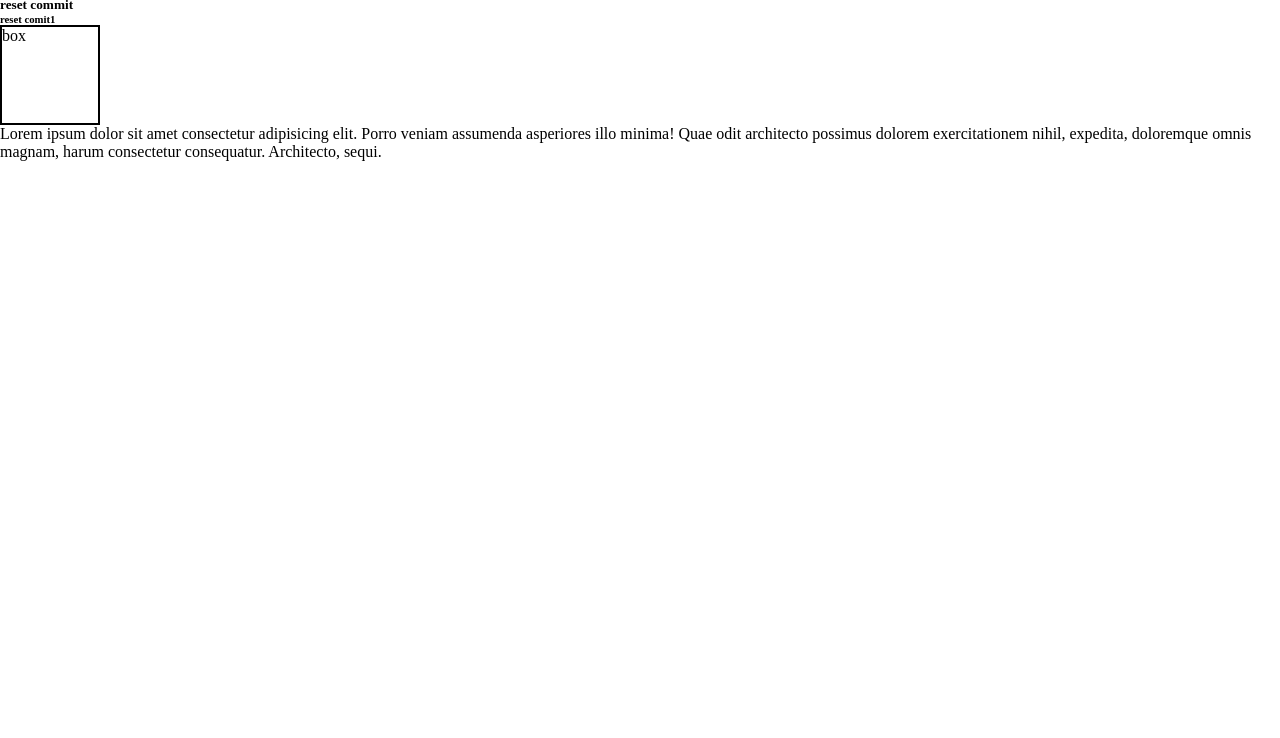
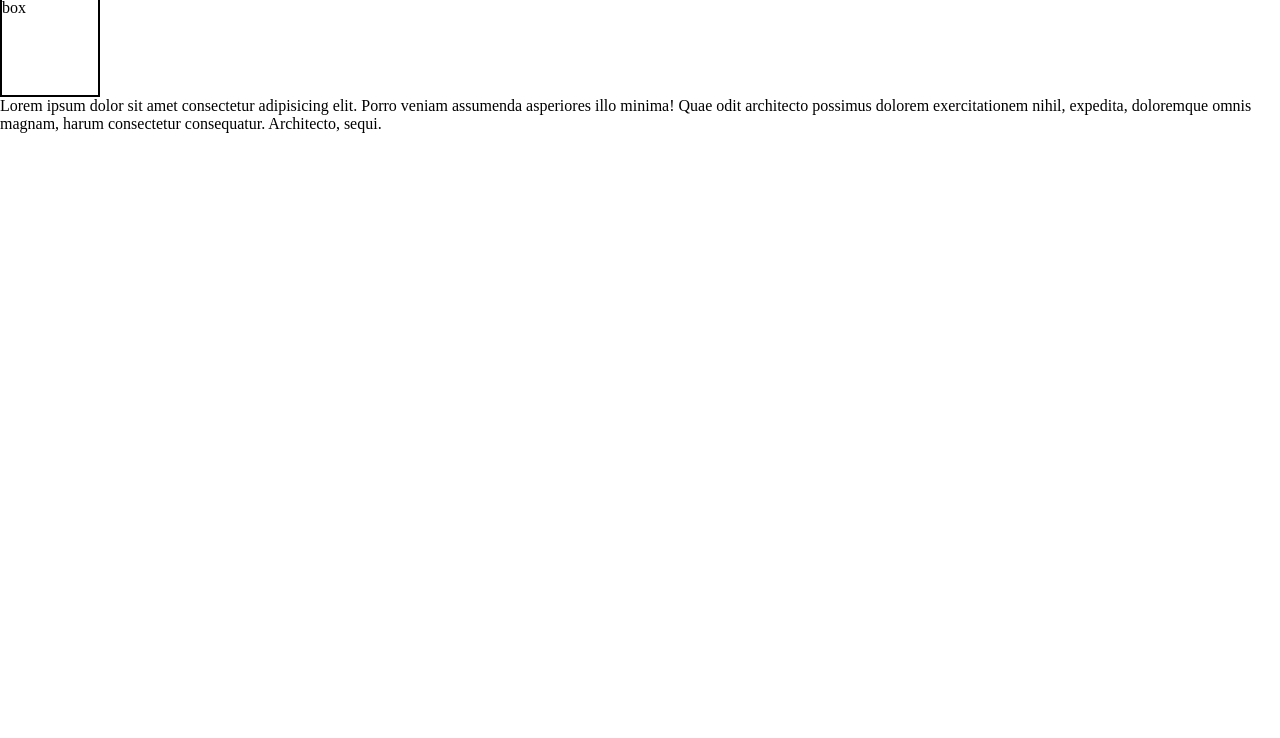
Before and after one commit to mukeshyadav024/learning-git-github, a plain HTML site: page index.html in a window 1280 px wide. Shown: the part 62-800 px from the top of the page. Drawn offline with Linux system fonts and the light colour scheme.

Commit message:
Revert "combine reset commit"
This reverts commit 1fcbc3160e592603ebd729c8907e6d1fe87a6584.

```diff
--- a/index.html
+++ b/index.html
@@ -9,9 +9,6 @@
 <body>
     <h1>hello world</h1>
 <h3>person 1 commited </h3>
-<h5>reset commit </h5>
-<h6>reset comit1</h6>
-
 <div>
     box
 </div>
```
